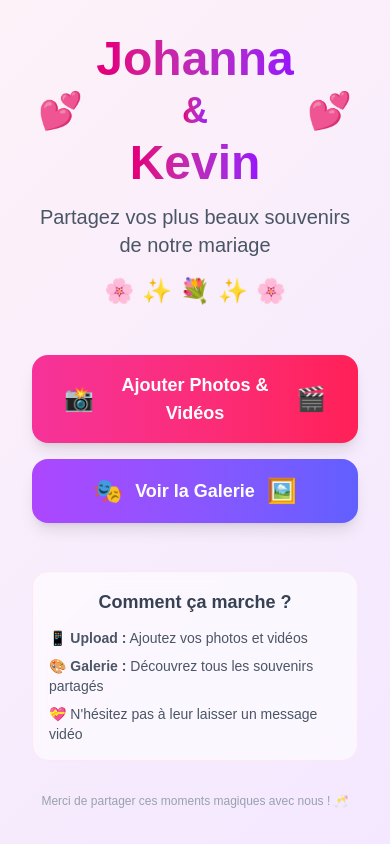
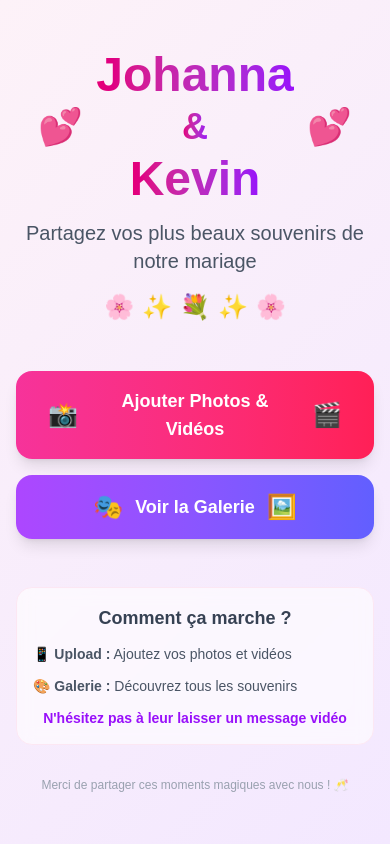
Before and after one commit to Charlelielataste/weeding, a Next.js app: page / in a window 390 px wide. Built offline with nearby package versions, Linux system fonts and the light colour scheme.

Commit message:
style(fix): responsive

```diff
--- a/components/HomeComponent.tsx
+++ b/components/HomeComponent.tsx
@@ -73,7 +73,7 @@ export default function HomeComponent() {
 
   return (
     <motion.div
-      className="min-h-screen flex items-center justify-center px-4"
+      className="min-h-screen flex items-center justify-center py-10"
       initial={{
         background: "linear-gradient(135deg, #fdf2f8 0%, #f3e8ff 100%)",
       }}
@@ -283,15 +283,16 @@ export default function HomeComponent() {
               <h3 className="text-lg font-semibold text-gray-700 mb-3">
                 Comment ça marche ?
               </h3>
-              <div className="text-sm text-gray-600 space-y-2 text-left">
+              <div className="text-sm text-gray-600 space-y-3 text-left">
                 <p>
                   📱 <strong>Upload :</strong> Ajoutez vos photos et vidéos
                 </p>
                 <p>
                   🎨 <strong>Galerie :</strong> Découvrez tous les souvenirs
-                  partagés
                 </p>
-                <p>💝 N&apos;hésitez pas à leur laisser un message vidéo</p>
+                <p className="font-bold text-center text-purple-600 mt-3">
+                  N&apos;hésitez pas à leur laisser un message vidéo
+                </p>
               </div>
             </div>
           </div>
```
